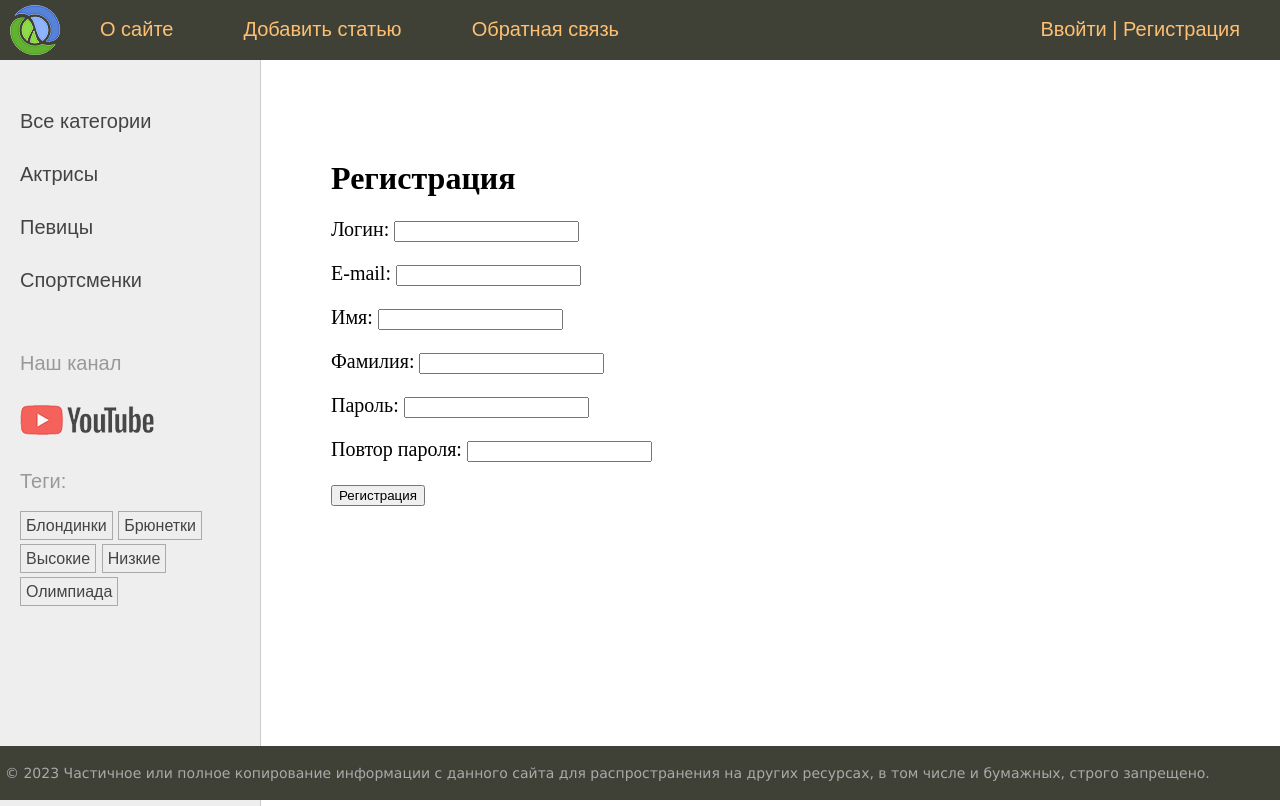
After one commit to hijeck11/selfedu, a Django app: page /users/register/ in a window 1280 px wide. The commit adds this page. Run offline with Django 5.2, Linux system fonts and the light colour scheme; data comes from the database, SQL or seed files in the repository; both versions use the stored data as it was after the commit; parts of the project's set-up code (start-up, migrations or seed data) failed here and were passed over.

Commit message:
#64 регистрация пользователей через функции представления

```diff
--- a/sitewomen/templates/base.html
+++ b/sitewomen/templates/base.html
@@ -24,7 +24,7 @@
 {% if user.is_authenticated %}
 				<li class="last"> {{user.username}}  |  <a href="{% url 'users:logout' %}">Выйти</a></li>
 {% else %}
-	<li class="last"><a href="{% url 'users:login' %}">Ввойти</a>  |  <a href="#">Регистрация</a></li>
+	<li class="last"><a href="{% url 'users:login' %}">Ввойти</a>  |  <a href="{% url 'users:register' %}">Регистрация</a></li>
 {% endif %}
 			</ul>
 			<div class="clear"></div>
--- a/sitewomen/users/forms.py
+++ b/sitewomen/users/forms.py
@@ -12,3 +12,32 @@ class LoginUserForm(AuthenticationForm):
     class Meta:
         model = get_user_model()
         fields = ['username', 'password']
+
+
+
+class RegisterUserForm(forms.ModelForm):
+    username = forms.CharField(label="Логин")
+    password = forms.CharField(label="Пароль",  widget=forms.PasswordInput())
+    password2 = forms.CharField(label="Повтор пароля", widget=forms.PasswordInput())
+
+    class Meta:
+        model = get_user_model()
+        fields = ['username', 'email', 'first_name', 'last_name', 'password', 'password2']
+        labels = {
+            'email': 'E-mail',
+            'first_name': 'Имя',
+            'last_name': 'Фамилия',
+        }
+
+
+    def clean_password2(self):
+        cd = self.cleaned_data
+        if cd['password'] != cd['password2']:
+            raise forms.ValidationError("Пароли не совпадают!")
+        return cd['password']
+
+    def clean_email(self):
+        email = self.cleaned_data['email']
+        if get_user_model().objects.filter(email=email).exists():
+            raise forms.ValidationError("Такой E-mail уже существует!")
+        return email
--- /dev/null
+++ b/sitewomen/users/templates/users/register.html
@@ -0,0 +1,13 @@
+{% extends 'base.html' %}
+
+{% block content %}
+<h1>Регистрация</h1>
+
+<form method="post">
+    {% csrf_token %}
+    <input type="hidden" name="next" value="{{ next }}" />
+    {{ form.as_p }}
+    <p><button type="submit">Регистрация</button></p>
+</form>
+
+{% endblock %}
--- a/sitewomen/users/urls.py
+++ b/sitewomen/users/urls.py
@@ -8,4 +8,5 @@ app_name = "users"
 urlpatterns = [
     path('login/', views.LoginUser.as_view(), name='login'),
     path('logout/', LogoutView.as_view(), name='logout'),
+    path('register/', views.register, name='register'),
 ]
--- a/sitewomen/users/views.py
+++ b/sitewomen/users/views.py
@@ -5,7 +5,8 @@ from django.http import HttpResponse, HttpResponseRedirect
 from django.shortcuts import render
 from django.urls import reverse, reverse_lazy
 
-from .forms import LoginUserForm
+from .forms import LoginUserForm, RegisterUserForm
+
 
 class LoginUser(LoginView):
     form_class = LoginUserForm
@@ -16,23 +17,17 @@ class LoginUser(LoginView):
     #     return reverse_lazy('home')
 
 
+def register(request):
+    if request.method == 'POST':
+        form = RegisterUserForm(request.POST)
+        if form.is_valid():
+            user = form.save(commit=False)
+            user.set_password(form.cleaned_data['password'])
+            user.save()
+            return render(request, 'users/register_done.html')
+        else:
+            form = RegisterUserForm()
+        return render(request, 'users/register.html', {'form': form})
 
-# Create your views here.
-# def login_user(request):
-#     if request.method == 'POST':
-#         form = LoginUserForm(request.POST)
-#         if form.is_valid():
-#             cd = form.cleaned_data
-#             user = authenticate(request, username=cd['username'], password=cd['password'])
-#             if user and user.is_active:
-#                 login(request, user)
-#                 return HttpResponseRedirect(reverse('home'))
-#     else:
-#         form = LoginUserForm()
-#     return render(request, 'users/login.html', {'form': form})
-
-# def logout_user(request):
-#     logout(request)
-#     return HttpResponseRedirect(reverse("users:login"))
-
-# psddqdqwdqwd
+    form = RegisterUserForm()
+    return render(request, 'users/register.html', {'form': form})
```
Also changed, not shown: sitewomen/users/templates/users/register_done.html (added, +9 -0 lines), sitewomen/db.sqlite3.
